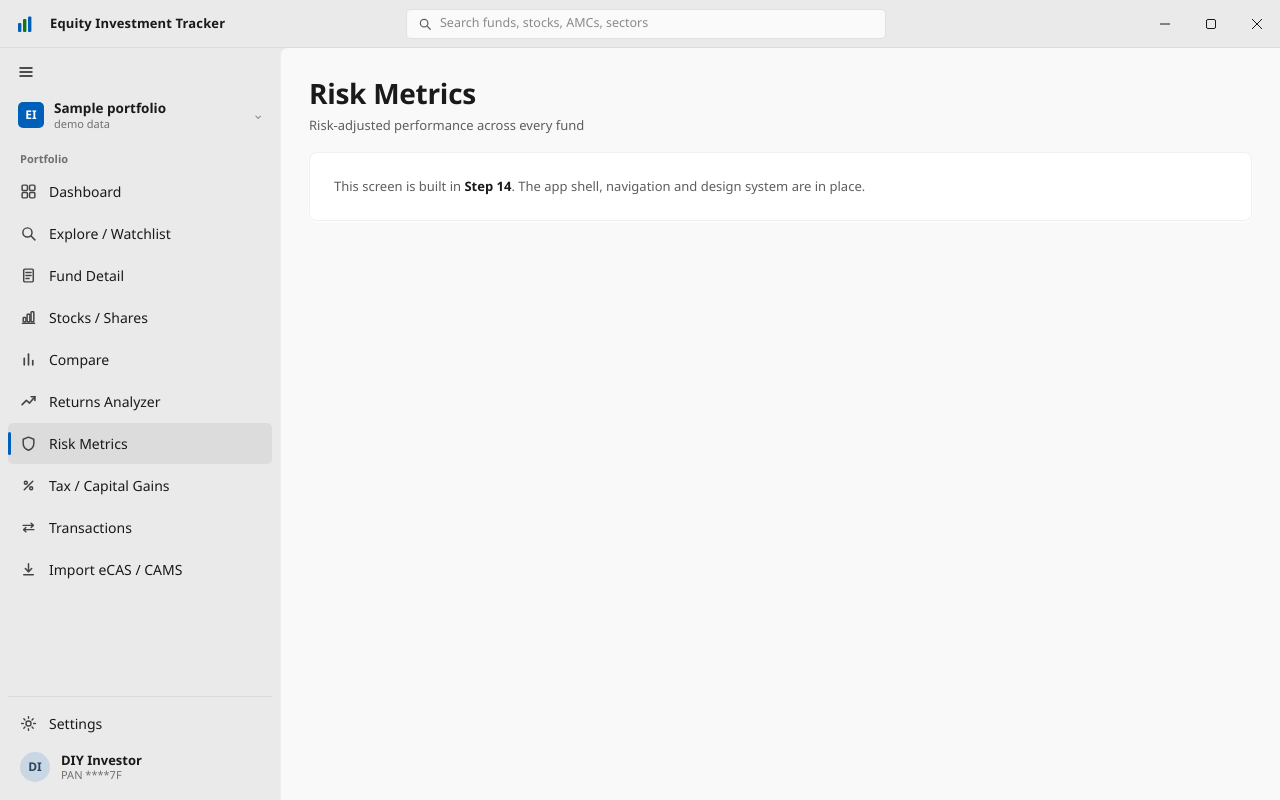
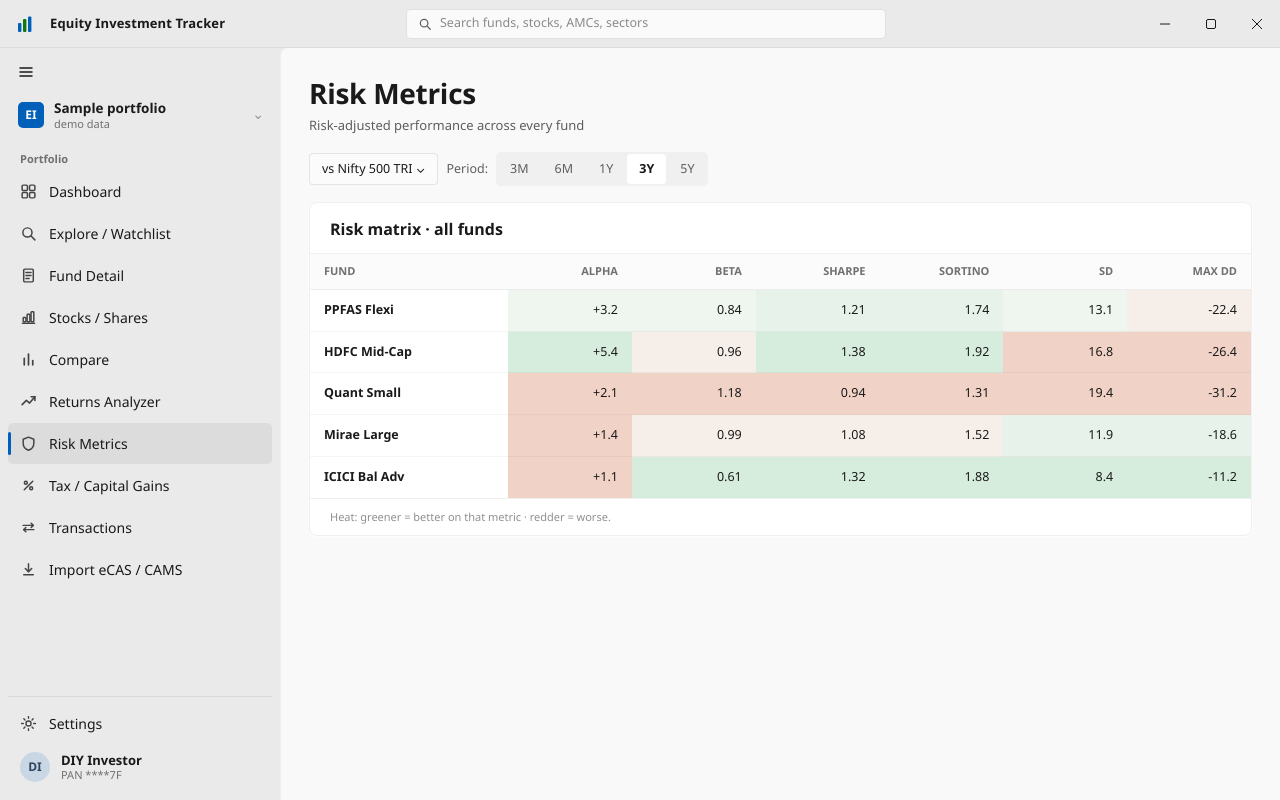
Before and after one commit to AbhiNow0909/Fund-Tracker, a Next.js app in the folder frontend/: page /risk in a window 1280 px wide. Built offline with nearby package versions, Linux system fonts and the light colour scheme.

Commit message:
Risk Metrics screen — heat-colored risk matrix, period selector

```diff
--- a/frontend/app/(app)/risk/page.tsx
+++ b/frontend/app/(app)/risk/page.tsx
@@ -1,5 +1,45 @@
-import { PagePlaceholder } from "@/components/ui/PagePlaceholder";
+"use client";
+
+import { useState } from "react";
+import { RiskMatrixTable } from "@/components/charts/RiskMatrixTable";
+import { RISK_PERIODS } from "@/lib/mockData";
 
 export default function RiskPage() {
-  return <PagePlaceholder title="Risk Metrics" subtitle="Risk-adjusted performance across every fund" step="Step 14" />;
+  const [period, setPeriod] = useState<string>("3Y");
+
+  return (
+    <>
+      <div className="mb-4">
+        <h1 className="text-[28px] font-semibold tracking-[-0.01em] text-ink">Risk Metrics</h1>
+        <p className="mt-0.5 text-[13px] text-ink-secondary">
+          Risk-adjusted performance across every fund
+        </p>
+      </div>
+
+      <div className="mb-4 flex flex-wrap items-center gap-2">
+        <span className="rounded-pill border border-black/[0.09] bg-[#fbfbfb] px-3 py-1.5 text-[12.5px] text-ink">
+          vs Nifty 500 TRI ⌄
+        </span>
+        <div className="flex items-center gap-2">
+          <span className="text-[12.5px] text-ink-secondary">Period:</span>
+          <div className="flex gap-0.5 rounded-nav bg-pill p-0.5">
+            {RISK_PERIODS.map((p) => (
+              <button
+                key={p}
+                onClick={() => setPeriod(p)}
+                className={
+                  "rounded-pill px-3 py-1.5 text-[12.5px] " +
+                  (period === p ? "bg-white font-semibold text-ink shadow-pill" : "text-ink-secondary hover:text-ink")
+                }
+              >
+                {p}
+              </button>
+            ))}
+          </div>
+        </div>
+      </div>
+
+      <RiskMatrixTable period={period} />
+    </>
+  );
 }
--- /dev/null
+++ b/frontend/components/charts/RiskMatrixTable.tsx
@@ -0,0 +1,84 @@
+import Link from "next/link";
+import {
+  RISK_BASE_MATRIX,
+  RISK_COL_DECIMALS,
+  RISK_COL_DIRECTION,
+  RISK_COLUMNS,
+  RISK_LIST,
+  RISK_PERIOD_FACTORS,
+} from "@/lib/mockData";
+
+const GRID = "grid-cols-[1.6fr_1fr_1fr_1fr_1fr_1fr_1fr]";
+
+// Green (better) → red (worse) buckets, matching the wireframe.
+function heat(t: number): string {
+  if (t > 0.8) return "#d6ecdc";
+  if (t > 0.6) return "#e7f3ea";
+  if (t > 0.45) return "#eef6ef";
+  if (t > 0.3) return "#f6efe9";
+  return "#f0d3c6";
+}
+
+/**
+ * Risk matrix: each fund a row, each metric heat-coloured by its rank among the
+ * rows (direction-aware — lower beta/SD is "better"). Pure CSS coloring, no chart
+ * library (CLAUDE.md §5 signature element).
+ */
+export function RiskMatrixTable({ period }: { period: string }) {
+  const fac = RISK_PERIOD_FACTORS[period] ?? RISK_PERIOD_FACTORS["3Y"];
+  const raw = RISK_LIST.map(([id]) => RISK_BASE_MATRIX[id].map((v, c) => v * fac[c]));
+  const colStats = RISK_COLUMNS.map((_, c) => {
+    const vals = raw.map((r) => r[c]);
+    return { mn: Math.min(...vals), mx: Math.max(...vals) };
+  });
+
+  return (
+    <div className="overflow-hidden rounded-card border border-black/[0.06] bg-card shadow-card">
+      <div className="border-b border-black/[0.06] px-5 pb-3 pt-3.5 text-[16px] font-semibold text-ink">
+        Risk matrix · all funds
+      </div>
+      <div className="overflow-x-auto">
+        <div className="tnum min-w-[640px]">
+          <div className={`grid ${GRID} border-b border-black/[0.06] bg-[#fbfbfb] text-[11px] font-semibold text-ink-muted`}>
+            <span className="px-3.5 py-[9px]">FUND</span>
+            {RISK_COLUMNS.map((c) => (
+              <span key={c} className="px-3.5 py-[9px] text-right">
+                {c}
+              </span>
+            ))}
+          </div>
+
+          {RISK_LIST.map(([id, short], ri) => {
+            const last = ri === RISK_LIST.length - 1;
+            return (
+              <Link key={id} href={`/fund/${id}`} className={`grid ${GRID} text-[12.5px] text-ink hover:brightness-[0.98]`}>
+                <span className={`px-3.5 py-[11px] font-semibold ${last ? "" : "border-b border-black/[0.04]"}`}>
+                  {short}
+                </span>
+                {raw[ri].map((v, c) => {
+                  const s = colStats[c];
+                  let t = s.mx === s.mn ? 0.5 : (v - s.mn) / (s.mx - s.mn);
+                  if (RISK_COL_DIRECTION[c] === "min") t = 1 - t;
+                  const dec = RISK_COL_DECIMALS[c];
+                  const text = c === 0 ? `${v >= 0 ? "+" : ""}${v.toFixed(dec)}` : v.toFixed(dec);
+                  return (
+                    <span
+                      key={c}
+                      className={`px-3.5 py-[11px] text-right ${last ? "" : "border-b border-black/[0.04]"}`}
+                      style={{ background: heat(t) }}
+                    >
+                      {text}
+                    </span>
+                  );
+                })}
+              </Link>
+            );
+          })}
+        </div>
+      </div>
+      <div className="border-t border-black/[0.06] px-5 py-2.5 text-[11px] text-ink-faint">
+        Heat: greener = better on that metric · redder = worse.
+      </div>
+    </div>
+  );
+}
```
